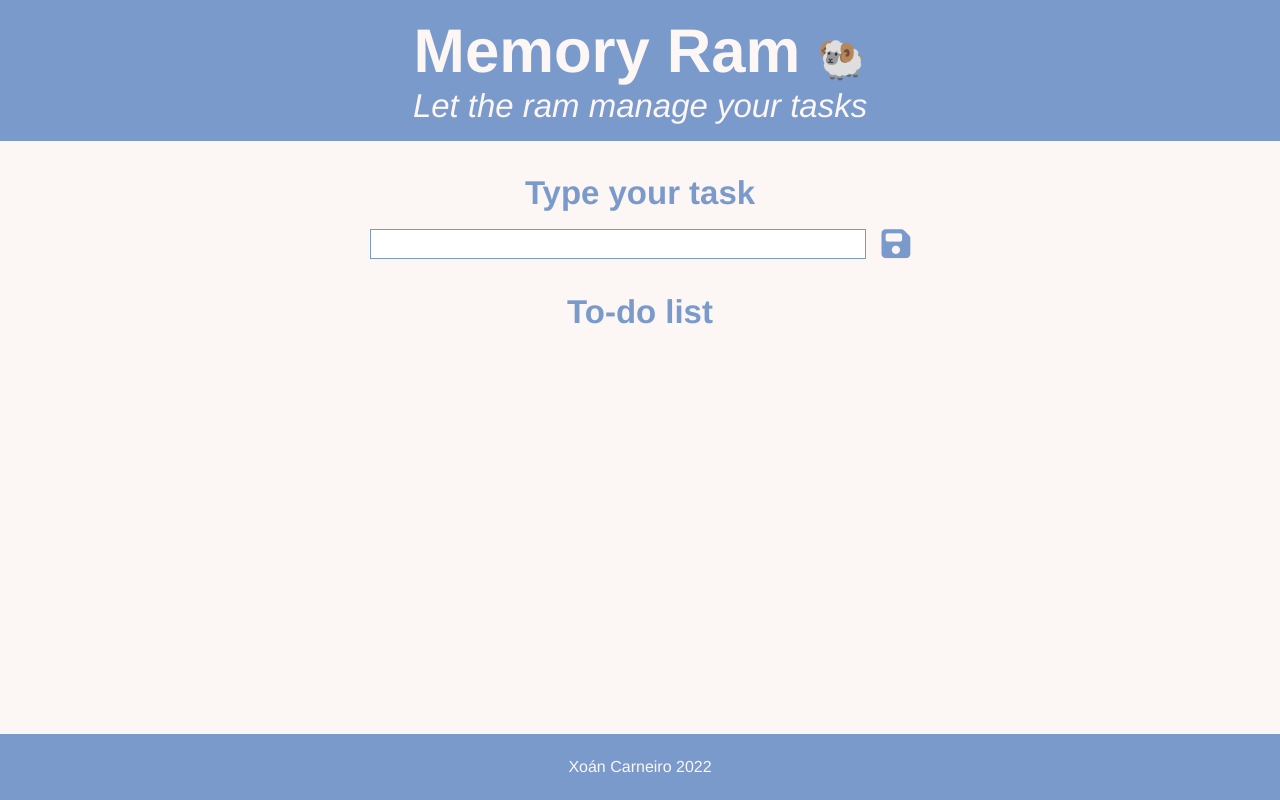
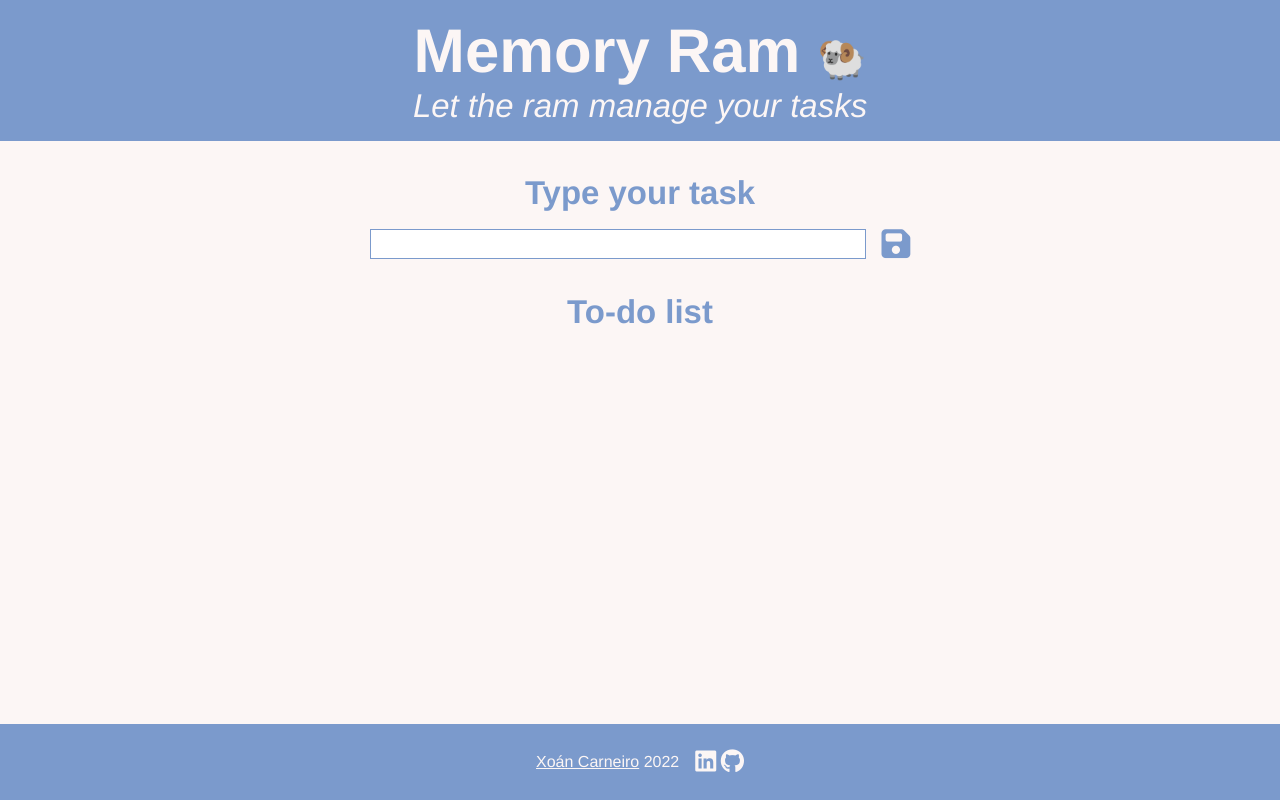
Before and after one commit to xocarva/memory-ram, a plain HTML site: page www/index.html in a window 1280 px wide. Drawn offline with Linux system fonts and the light colour scheme.

Commit message:
add social links

```diff
--- a/www/index.html
+++ b/www/index.html
@@ -27,7 +27,11 @@
         </section>
     </main>
     <footer>
-        <span>Xoán Carneiro 2022</span>
+        <span><a href="https://xoancarneiro.com" target="_blank" rel="noreferrer noopener" title="xoancarneiro.com">Xoán Carneiro</a> 2022</span>
+        <div class="links">
+            <a href="https://www.linkedin.com/in/xoancarneiro/" target="_blank" rel="noreferrer noopener" title="Linkedin"><i class="fa-brands fa-linkedin"></i></a>
+            <a href="https://github.com/xocarva/" target="_blank" rel="noreferrer noopener" title="Github"><i class="fa-brands fa-github"></i></a>
+        </div>
     </footer>
     <script src="js/main.js"></script>
 </body>
--- a/www/styles/footer.css
+++ b/www/styles/footer.css
@@ -6,4 +6,14 @@ footer {
     display: flex;
     justify-content: center;
     align-items: center;
+    gap: 1rem;
 }
+
+footer span a {
+    color: var(--secondary-color);
+}
+
+.links a {
+    color: var(--secondary-color);
+    font-size: 1.5rem;
+}
```
